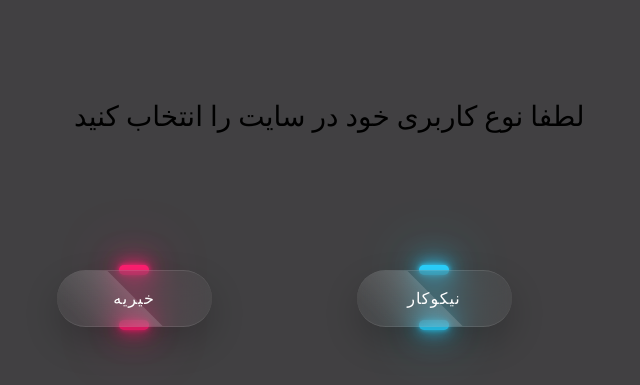
After one commit to AliReza7222/Charity, a Django app: page /charities/select/ in a window 1280 px wide. The commit adds this page. Shown: the top 385 px of the page, without its empty margins (386-1026 px from the left). Run offline with Django 4.2, Linux system fonts and the light colour scheme.

Commit message:
create a page select in charities

```diff
--- a/about_us/templates/header.html
+++ b/about_us/templates/header.html
@@ -22,8 +22,12 @@
                         <a class="nav-link"
                            href="{% url 'register' %}">ثبت نام</a>
                     </li>
+                    <li class="nav-item">
+                        <a class="nav-link"
+                           href="{% url 'login' %}">ورود</a>
+                    </li>
                     <li class="nav-item dropdown">
-                        <a class="nav-link dropdown-toggle" href="#"
+                        <a class="nav-link dropdown-toggle" href="{% url 'select' %}"
                            id="navbarDropdown" role="button" data-toggle="dropdown"
                            aria-haspopup="true" aria-expanded="false">
                             پروفایل
--- /dev/null
+++ b/charities/static/css/button.css
@@ -0,0 +1,161 @@
+@import url('https://fonts.googleapis.com/css2?family=Roboto+Mono:wght@300&display=swap');
+{
+  margin:0;
+  padding: 0;
+  box-sizing: border-box;
+  font-family: 'Roboto Mono', monospace;
+}
+
+body {
+  background: #414042;
+}
+h2 {
+  position: absolute;
+  left: 460px;
+  top: 100px;
+  margin: 0 0 20px 0;
+  font-weight: 300;
+  font-size: 28px;
+}
+.container
+{
+  position: absolute;
+  left: 370px;
+  top: 250px;
+  width:600px;
+  display:flex;
+  flex-wrap:wrap;
+  justify-content:space-around;
+}
+.container .btn {
+  position:relative;
+  width: 155px;
+  height: 55px;
+  margin:20px;
+}
+
+.container .btn a
+{
+  position:absolute;
+  top:0;
+  left:0;
+  width:100%;
+  height:100%;
+  display:flex;
+  justify-content:center;
+  align-items:center;
+  background: rgba(255,255,255,0.05);
+  box-shadow: 0 15px 35px rgba(0,0,0,0.2);
+  border-top: 1px solid rgba(255,255,255,0.1);
+  border-bottom:1px solid rgba(255,255,255,0.1);
+  border-radius: 30px;
+  color: #fff;
+  z-index: 1;
+  font-size: 400;
+  font-weight: 300;
+  letter-spacing: 1px;
+  text-decoration: none;
+  overflow: hidden;
+  transition: 0.5s;
+  backdrop-filter: blur(15px);
+
+}
+
+.container .btn:hover a
+{
+  letter-spacing: 3px;
+}
+
+.container .btn a::before
+{
+  content: '';
+  position: absolute;
+  top: 0;
+  left: 0;
+  width: 50%;
+  height: 100%;
+  background: linear-gradient(to left, rgba(255,255,255,0.15),
+  transparent);
+  transform: skewX(45deg) translateX(0);
+  transition: 0.5s;
+}
+
+.container .btn:hover a::before
+{
+  transform: skewX(45deg) translateX(200%);
+}
+.container .btn::before
+{
+  content: '';
+  position: absolute;
+  left: 50%;
+  transform: translateX(-50%);
+  bottom: -5px;
+  width:30px;
+  height:10px;
+  background: #f00;
+  border-radius: 10px;
+  transition: 0.5s;
+  transition-delay: 0s;
+}
+.container .btn:hover::before
+{
+  bottom: 0;
+  height: 50%;
+  width: 80%;
+  border-radius: 30px;
+  transition-delay: 0.5s;
+}
+
+.container .btn::after
+{
+  content: '';
+  position: absolute;
+  left: 50%;
+  transform: translateX(-50%);
+  top: -5px;
+  width:30px;
+  height:10px;
+  background: #f00;
+  border-radius: 10px;
+  transition: 0.5s;
+  transition-delay: 0s;
+}
+.container .btn:hover::after
+{
+  top: 0;
+  height: 50%;
+  width: 80%;
+  border-radius: 30px;
+  transition-delay: 0.5s;
+}
+
+.container .btn:nth-child(1)::before,
+.container .btn:nth-child(1)::after
+{
+  background: #ff1f71;
+  box-shadow: 0 0 5px #ff1f71,
+  0 0 15px #ff1f71,
+  0 0 30px #ff1f71,
+  0 0 60px #ff1f71;
+}
+
+.container .btn:nth-child(2)::before,
+.container .btn:nth-child(2)::after
+{
+  background: #2bd2ff;
+  box-shadow: 0 0 5px #2bd2ff,
+  0 0 15px #2bd2ff,
+  0 0 30px #2bd2ff,
+  0 0 60px #2bd2ff;
+}
+
+.container .btn:nth-child(3)::before,
+.container .btn:nth-child(3)::after
+{
+  background: #1eff45;
+  box-shadow: 0 0 5px #1eff45,
+  0 0 15px #1eff45,
+  0 0 30px #1eff45,
+  0 0 60px #1eff45;
+}
--- /dev/null
+++ b/charities/templates/select_ben_ch.html
@@ -0,0 +1,16 @@
+<!DOCTYPE html>
+<html lang="en">
+<head>
+    {% load static %}
+    <meta charset="UTF-8">
+    <title>تکمیل پروفایل</title>
+    <link href="{% static 'css/button.css' %}" rel="stylesheet" type="text/css">
+</head>
+<body>
+    <h2 >لطفا نوع کاربری خود در سایت را انتخاب کنید </h2>
+    <div class="container">
+          <div class="btn"><a href="#">خیریه</a></div>
+          <div class="btn"><a href="#">نیکوکار</a></div>
+    </div>
+</body>
+</html>
--- a/charities/urls.py
+++ b/charities/urls.py
@@ -1,6 +1,7 @@
 from django.urls import path
+from .views import select_person
 
 
 urlpatterns = [
-
+    path('select/', select_person, name='select')
 ]
--- a/charities/views.py
+++ b/charities/views.py
@@ -1,3 +1,6 @@
 from django.shortcuts import render
 
-# Create your views here.
+
+def select_person(request):
+    if request.method == 'GET':
+        return render(request, 'select_ben_ch.html')
```
Also changed, not shown: charities/forms.py (added).
